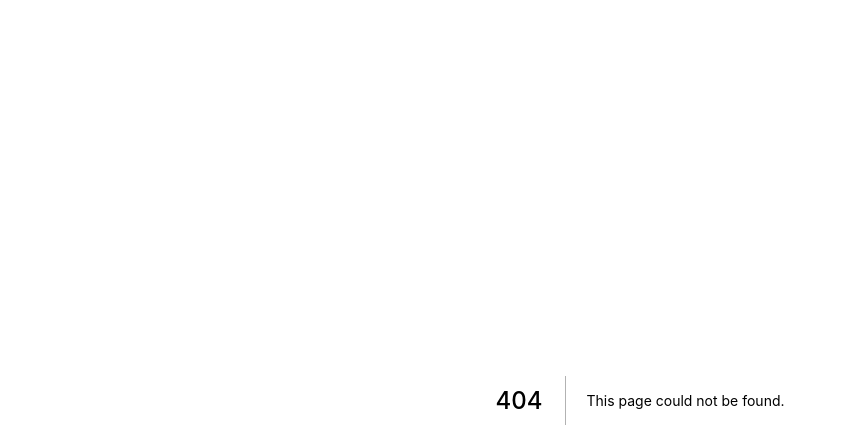
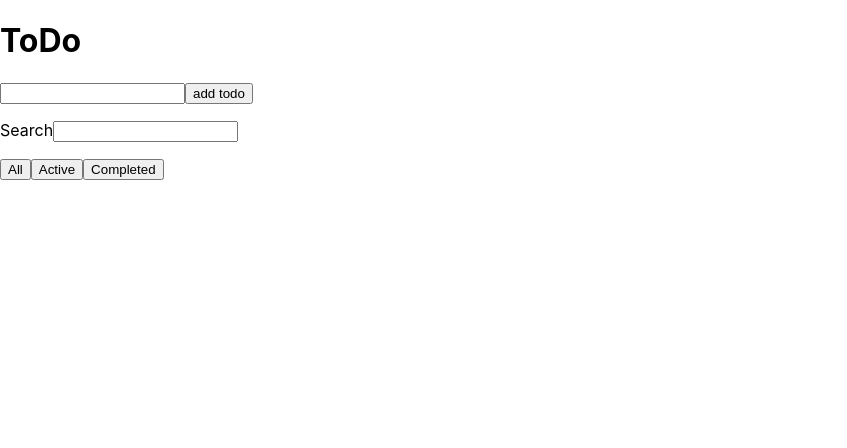
Before and after one commit to imteekay/crafting-frontend, a Next.js app in the folder react/: page /todo in a window 1280 px wide. Before the commit this address had no page. Shown: the top 448 px of the page, without its empty margins (0-847 px from the left). Built offline with nearby package versions, Linux system fonts and the light colour scheme.

Commit message:
Add TODO

```diff
--- /dev/null
+++ b/react/pages/todo/index.js
@@ -0,0 +1,143 @@
+import { useState } from 'react';
+
+const useHash = () => {
+  const [hash, setHash] = useState(0);
+
+  const generateHash = () => {
+    setHash(hash + 1);
+    return hash;
+  };
+
+  return { generateHash };
+};
+
+const Categories = {
+  All: 'ALL',
+  Active: 'ACTIVE',
+  Completed: 'COMPLETED',
+};
+
+const filterByCategory = (todos, category) => {
+  switch (category) {
+    case Categories.All:
+      return todos;
+    case Categories.Active:
+      return todos.filter((todo) => !todo.checked);
+    case Categories.Completed:
+      return todos.filter((todo) => todo.checked);
+    default:
+      return todos;
+  }
+};
+
+const useTodo = () => {
+  const [todos, setTodos] = useState([]);
+  const [todoTitle, setTodoTitle] = useState('');
+  const [category, setCategory] = useState(Categories.All);
+  const { generateHash } = useHash();
+
+  const handleTodoChange = (event) => setTodoTitle(event.target.value);
+
+  const handleAddTodo = () => {
+    setTodos([
+      ...todos,
+      { id: generateHash(), title: todoTitle, checked: false },
+    ]);
+  };
+
+  const handleDeleteTodo = (id) => () => {
+    setTodos(todos.filter((todo) => todo.id !== id));
+  };
+
+  const handleTodoCheck = (id) => () => {
+    setTodos(
+      todos.map((todo) =>
+        todo.id === id ? { ...todo, checked: !todo.checked } : todo
+      )
+    );
+  };
+
+  const handleCategory = (category) => () => {
+    setCategory(category);
+  };
+
+  return {
+    todos,
+    todoTitle,
+    category,
+    handleTodoChange,
+    handleAddTodo,
+    handleDeleteTodo,
+    handleTodoCheck,
+    handleCategory,
+  };
+};
+
+const useSearch = () => {
+  const [searchTerm, setSearchTerm] = useState('');
+  const handleSearchInput = (event) => {
+    setSearchTerm(event.target.value);
+  };
+
+  const search = (todos, searchTerm) =>
+    todos.filter(({ title }) =>
+      title.toLowerCase().includes(searchTerm.toLowerCase())
+    );
+
+  return { searchTerm, search, handleSearchInput };
+};
+
+const Todo = () => {
+  const { searchTerm, search, handleSearchInput } = useSearch();
+  const {
+    todos,
+    todoTitle,
+    category,
+    handleTodoChange,
+    handleAddTodo,
+    handleDeleteTodo,
+    handleTodoCheck,
+    handleCategory,
+  } = useTodo();
+
+  const filteredByCategories = filterByCategory(todos, category);
+  const filteredTodos = search(filteredByCategories, searchTerm);
+
+  return (
+    <>
+      <h1>ToDo</h1>
+
+      <input value={todoTitle} onChange={handleTodoChange} />
+      <button onClick={handleAddTodo}>add todo</button>
+
+      <p>
+        Search
+        <input value={searchTerm} onChange={handleSearchInput} />
+      </p>
+
+      <div>
+        <button onClick={handleCategory(Categories.All)}>All</button>
+        <button onClick={handleCategory(Categories.Active)}>Active</button>
+        <button onClick={handleCategory(Categories.Completed)}>
+          Completed
+        </button>
+      </div>
+
+      <ul>
+        {filteredTodos.map(({ id, title, checked }) => (
+          <li key={`${title}-${id}`}>
+            <input
+              type="checkbox"
+              checked={checked}
+              onChange={handleTodoCheck(id)}
+            />
+            {title}
+            <button onClick={handleDeleteTodo(id)}>X</button>
+          </li>
+        ))}
+      </ul>
+    </>
+  );
+};
+
+export default Todo;
```
